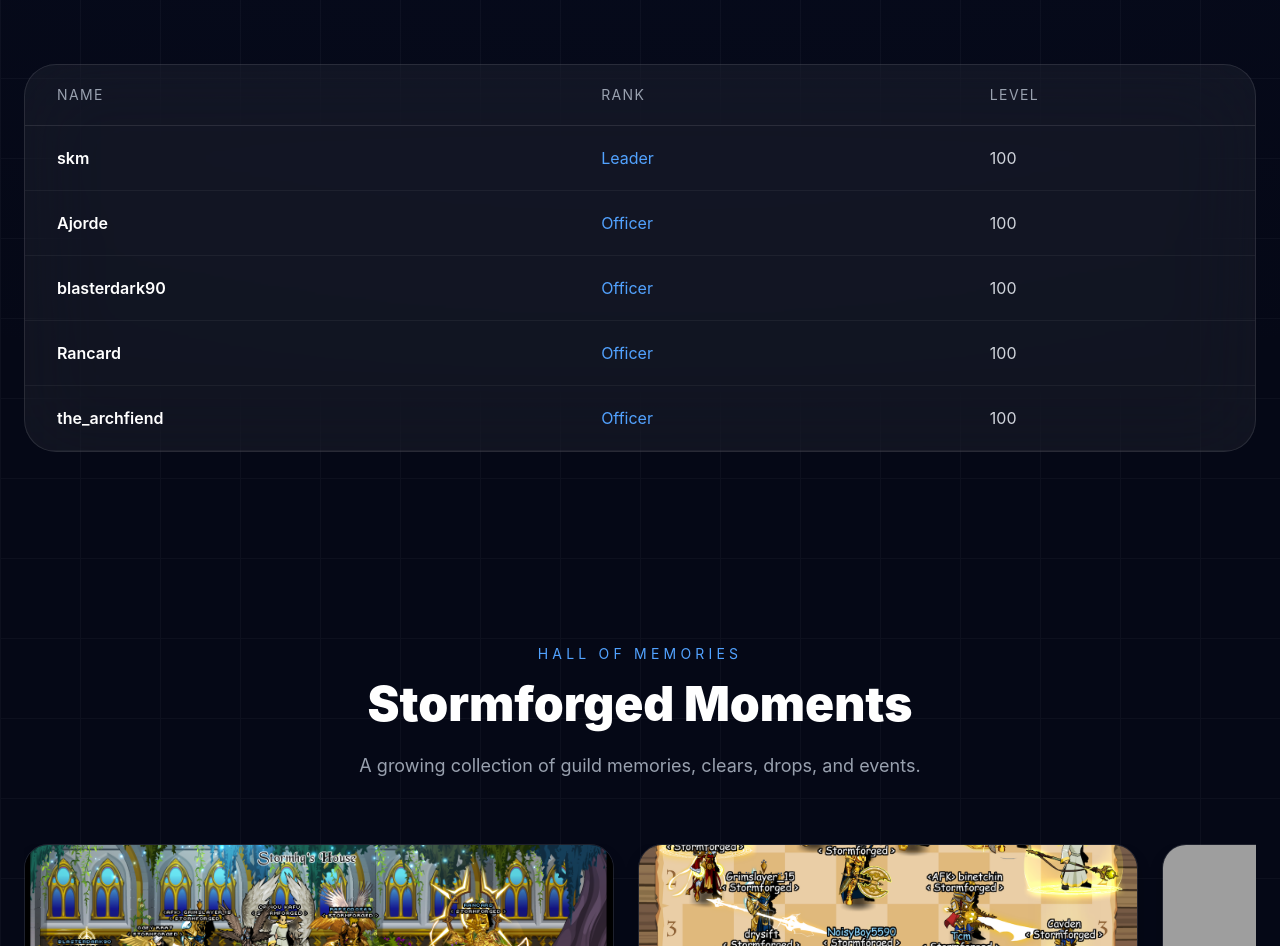
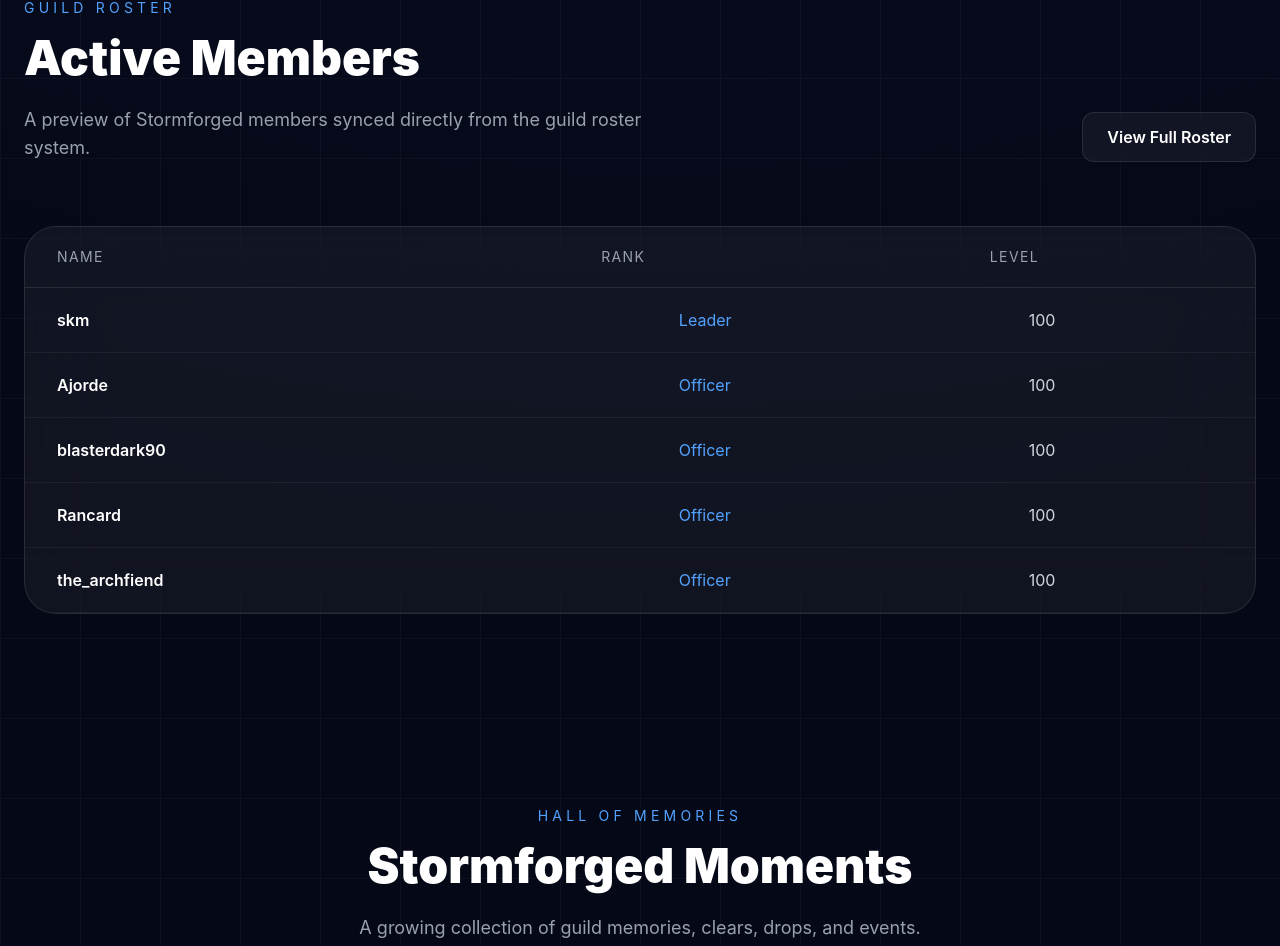
Before and after one commit to Amalth29/stormforged-site, a React (Vite) app: page / in a window 1280 px wide. Shown: the part 2002-2948 px from the top of the page. Built offline with nearby package versions, Linux system fonts and the light colour scheme; grey boxes are pictures that could not be loaded.

Commit message:
minor change again for mob

```diff
--- a/src/App.jsx
+++ b/src/App.jsx
@@ -199,7 +199,7 @@
 
     </div>
 
-    <div className="grid gap-6 md:grid-cols-2 lg:grid-cols-3">
+    <div className="grid gap-6 md:grid-cols-2 lg:grid-cols-[1.6fr_0.9fr_0.5fr]">
 
       {/* CARD 1 */}
 
@@ -323,12 +323,17 @@
 
   <div
     key={index}
-    className="grid grid-cols-[1.4fr_1fr_0.6fr] border-b border-white/5 px-8 py-5 transition hover:bg-white/5"
+    className="grid grid-cols-[1.6fr_0.9fr_0.5fr] border-b border-white/5 px-4 py-5 text-sm transition hover:bg-white/5 sm:px-8 sm:text-base"
   >
 
-    <div className="font-semibold">
-      {member.name}
-    </div>
+    <a
+  href={`https://account.aq.com/CharPage?id=${encodeURIComponent(member.name)}`}
+  target="_blank"
+  rel="noreferrer"
+  className="truncate pr-3 font-semibold transition hover:text-blue-400"
+>
+  {member.name}
+</a>
 
     <div className="text-blue-400">
       {member.rank}
```
